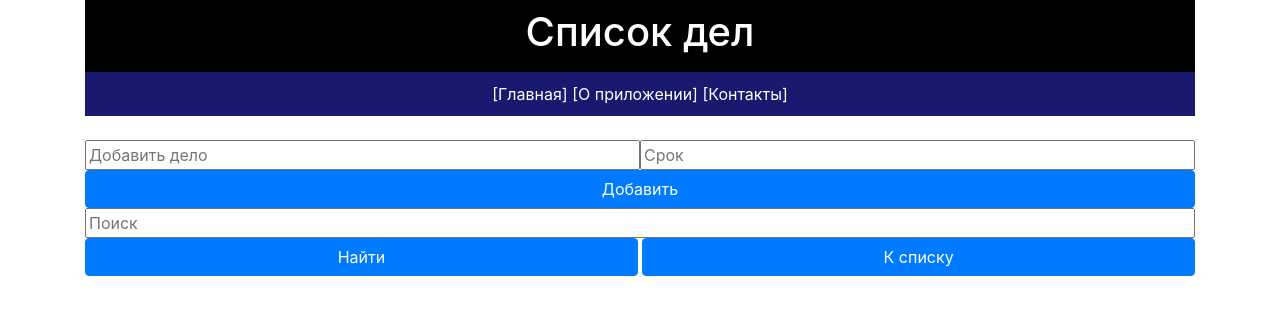
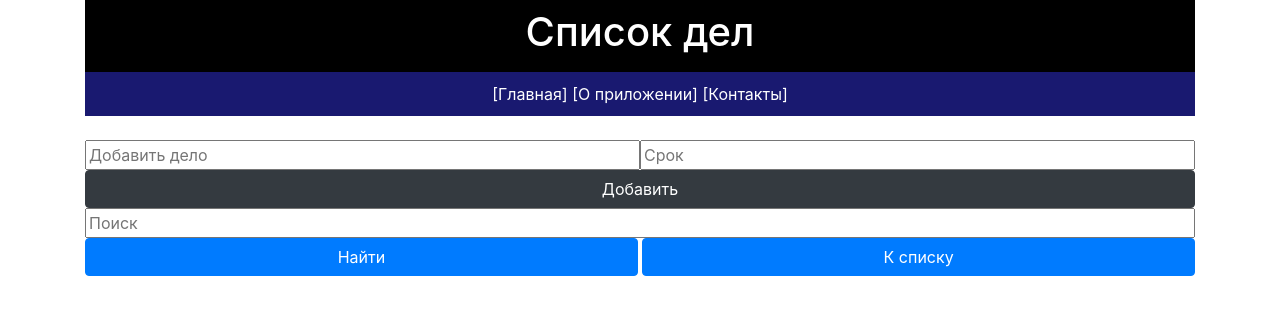
Before and after one commit to koroteevmv/web_1_react, a React (Create React App) app: page / in a window 1280 px wide. Shown: the top 314 px of the page. Built offline with nearby package versions, Linux system fonts and the light colour scheme.

Commit message:
dark button

```diff
--- a/src/components/addTodo.js
+++ b/src/components/addTodo.js
@@ -41,7 +41,7 @@ class AddTodo extends Component {
           <input
             type="submit"
             value="Добавить"
-            class="btn btn-primary"
+            class="btn btn-dark"
             style={{ flex: "1" }}
           />
         </form>
```
